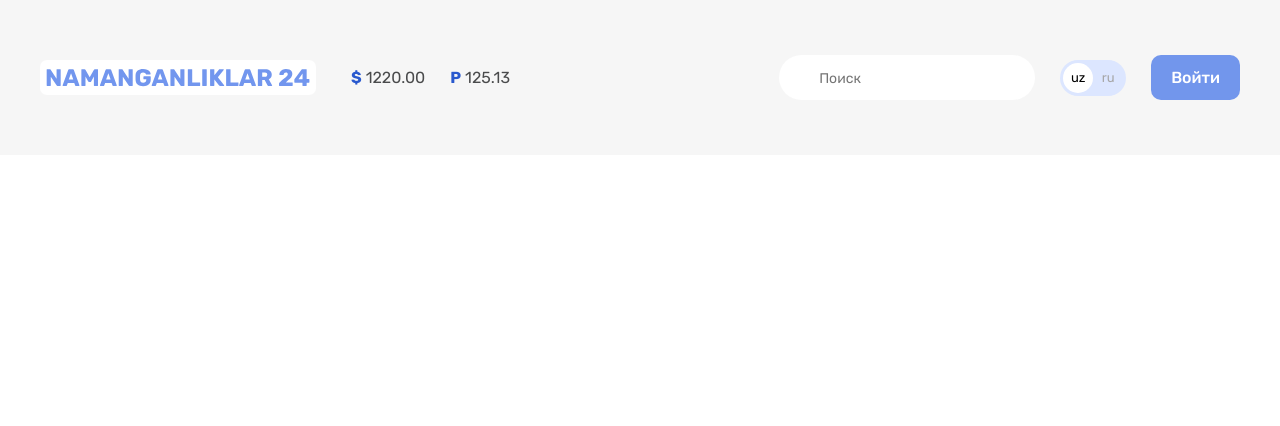
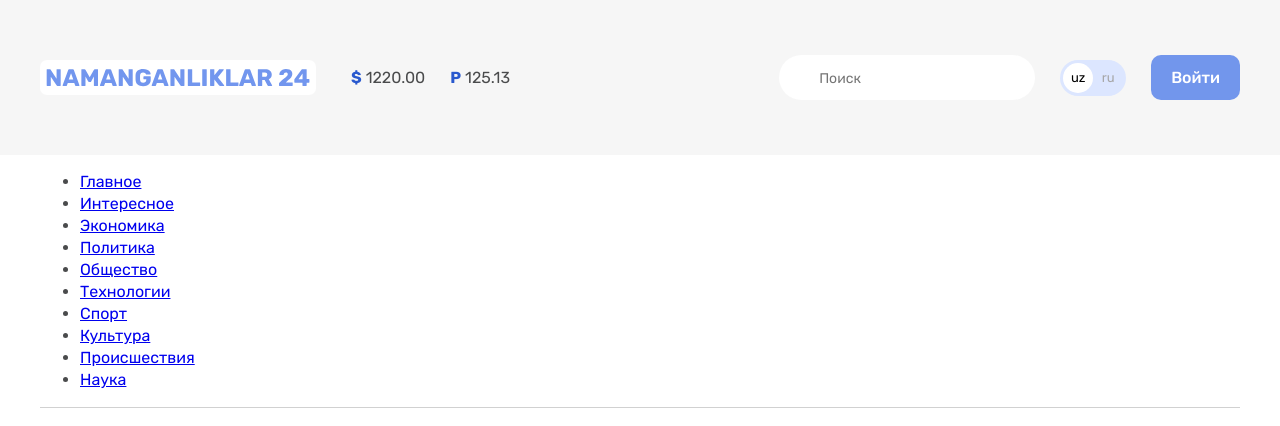
Before and after one commit to musavvir0437/N24-Musavvir, a plain HTML site: page index.html in a window 1280 px wide. Drawn offline with Linux system fonts and the light colour scheme.

Commit message:
add sitenav

```diff
--- a/css/style.css
+++ b/css/style.css
@@ -169,7 +169,19 @@ outline-offset: 3px;
   background-color: #fff;
   color: #000;
 }
-.button {
+
+
+
+
+/* SITENAV */
+
+.sitenav {
+  border-bottom: 1px solid #d1d1d1;
+
 }
-.button-primary {
+.sitenav-list {
 }
+.sitenav-item {
+}
+.sitenav-link {
+}
--- a/index.html
+++ b/index.html
@@ -50,6 +50,25 @@
 
       </div>
     </div>
+
+    <div class="container">
+    <!-- SITNAV -->
+    <nav class="sitenav">
+      <ul class="sitenav-list">
+        <li class="sitenav-item"><a class="sitenav-link" href="#" >Главное</a></li>
+        <li class="sitenav-item"><a class="sitenav-link" href="#" >Интересное</a></li>
+        <li class="sitenav-item"><a class="sitenav-link" href="#" >Экономика</a></li>
+        <li class="sitenav-item"><a class="sitenav-link" href="#" >Политика</a></li>
+        <li class="sitenav-item"><a class="sitenav-link" href="#" >Общество</a></li>
+        <li class="sitenav-item"><a class="sitenav-link" href="#" >Технологии</a></li>
+        <li class="sitenav-item"><a class="sitenav-link" href="#" >Спорт</a></li>
+        <li class="sitenav-item"><a class="sitenav-link" href="#" >Культура</a></li>
+        <li class="sitenav-item"><a class="sitenav-link" href="#" >Происшествия</a></li>
+        <li class="sitenav-item"><a class="sitenav-link" href="#" >Наука</a></li>
+      </ul>
+    </nav>
+
+    </div>
   </header>
 </body>
 </html>
```
